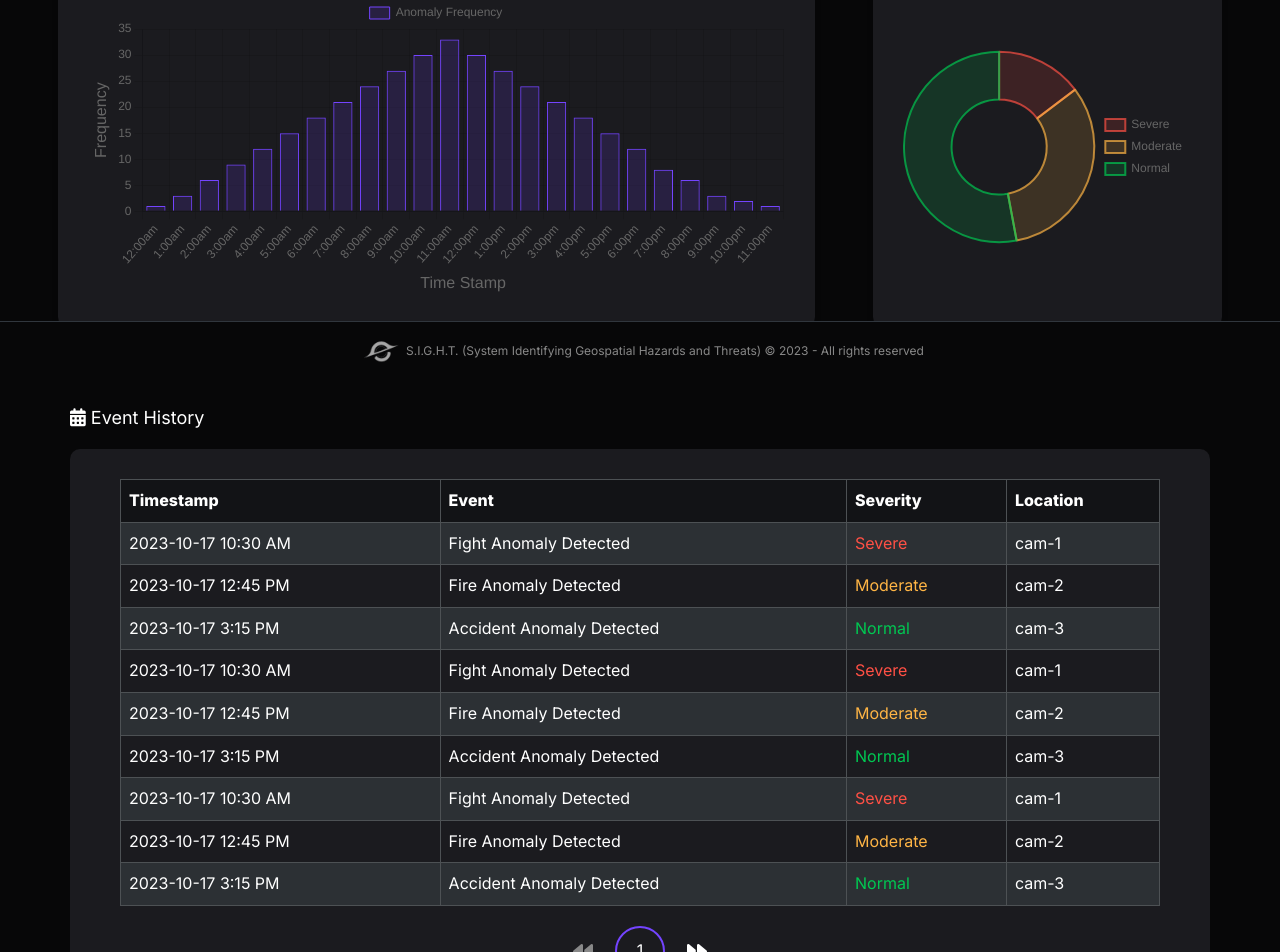
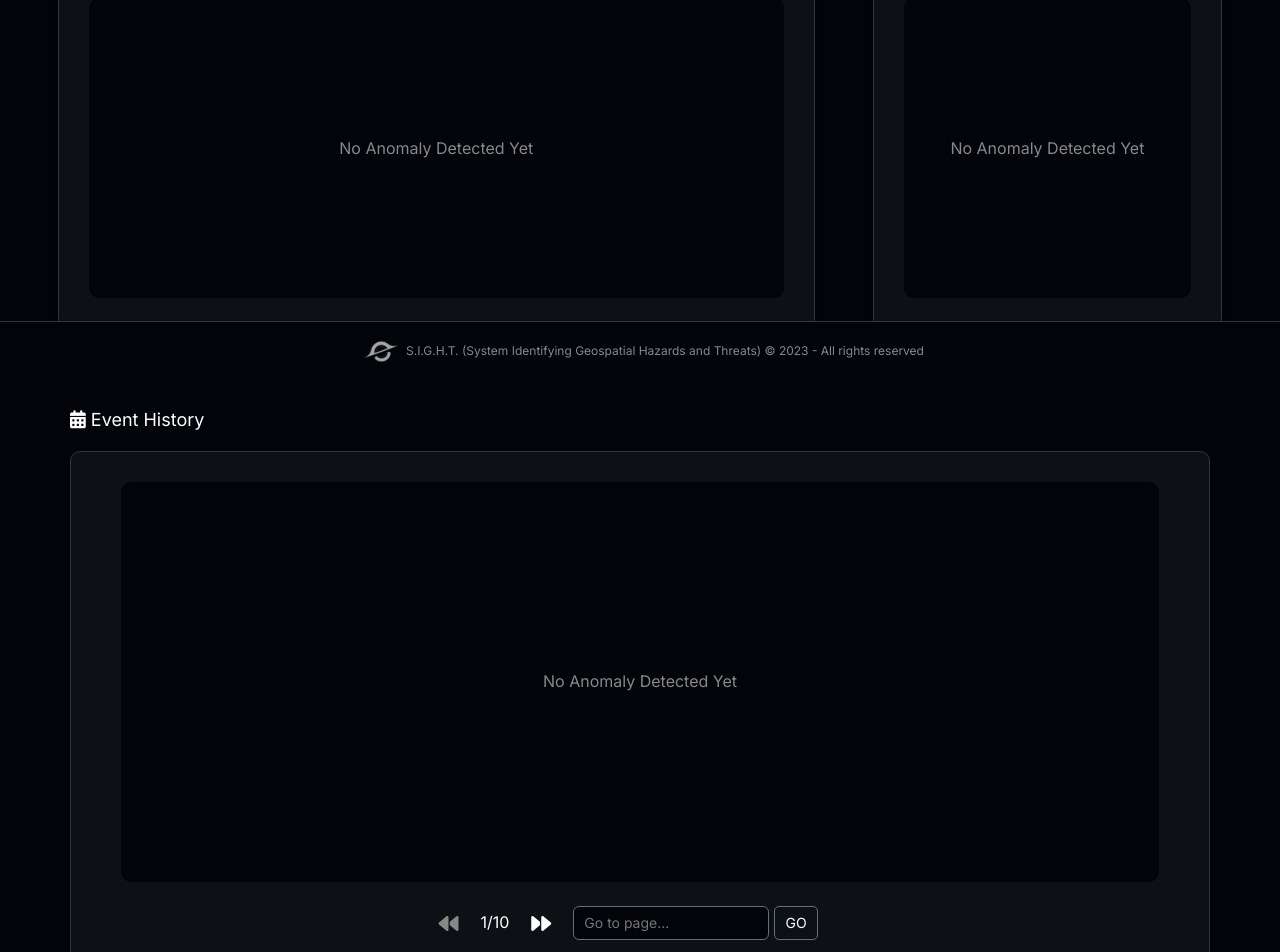
Before and after one commit to SIGHT-5A/SIGHT-Frontend, a React (Vite) app: page /home/overview in a window 1280 px wide. Shown: the part 420-1372 px from the top of the page. Built offline with nearby package versions, Linux system fonts and the light colour scheme.

Commit message:
✨ Add: Display for "No data yet"

```diff
--- a/src/Pages/Home-Dashboard/Overview/OverviewPage.jsx
+++ b/src/Pages/Home-Dashboard/Overview/OverviewPage.jsx
@@ -8,62 +8,63 @@ import PieChart from '../../../components/Charts/PieChart'
 import Table from 'react-bootstrap/Table';
 
 const OverviewPage = ({ user }) => {
-  const anomalyEvents = [
-    {
-      timestamp: '2023-10-17 10:30 AM',
-      event: 'Fight Anomaly Detected',
-      severity: 'Severe',
-      location: 'cam-1'
-    },
-    {
-      timestamp: '2023-10-17 12:45 PM',
-      event: 'Fire Anomaly Detected',
-      severity: 'Moderate',
-      location: 'cam-2'
-    },
-    {
-      timestamp: '2023-10-17 3:15 PM',
-      event: 'Accident Anomaly Detected',
-      severity: 'Normal',
-      location: 'cam-3'
-    },
-    {
-      timestamp: '2023-10-17 10:30 AM',
-      event: 'Fight Anomaly Detected',
-      severity: 'Severe',
-      location: 'cam-1'
-    },
-    {
-      timestamp: '2023-10-17 12:45 PM',
-      event: 'Fire Anomaly Detected',
-      severity: 'Moderate',
-      location: 'cam-2'
-    },
-    {
-      timestamp: '2023-10-17 3:15 PM',
-      event: 'Accident Anomaly Detected',
-      severity: 'Normal',
-      location: 'cam-3'
-    },
-    {
-      timestamp: '2023-10-17 10:30 AM',
-      event: 'Fight Anomaly Detected',
-      severity: 'Severe',
-      location: 'cam-1'
-    },
-    {
-      timestamp: '2023-10-17 12:45 PM',
-      event: 'Fire Anomaly Detected',
-      severity: 'Moderate',
-      location: 'cam-2'
-    },
-    {
-      timestamp: '2023-10-17 3:15 PM',
-      event: 'Accident Anomaly Detected',
-      severity: 'Normal',
-      location: 'cam-3'
-    },
-  ];
+  const anomalyEvents = [];
+  // const anomalyEvents = [
+  //   {
+  //     timestamp: '2023-10-17 10:30 AM',
+  //     event: 'Fight Anomaly Detected',
+  //     severity: 'Severe',
+  //     location: 'cam-1'
+  //   },
+  //   {
+  //     timestamp: '2023-10-17 12:45 PM',
+  //     event: 'Fire Anomaly Detected',
+  //     severity: 'Moderate',
+  //     location: 'cam-2'
+  //   },
+  //   {
+  //     timestamp: '2023-10-17 3:15 PM',
+  //     event: 'Accident Anomaly Detected',
+  //     severity: 'Normal',
+  //     location: 'cam-3'
+  //   },
+  //   {
+  //     timestamp: '2023-10-17 10:30 AM',
+  //     event: 'Fight Anomaly Detected',
+  //     severity: 'Severe',
+  //     location: 'cam-1'
+  //   },
+  //   {
+  //     timestamp: '2023-10-17 12:45 PM',
+  //     event: 'Fire Anomaly Detected',
+  //     severity: 'Moderate',
+  //     location: 'cam-2'
+  //   },
+  //   {
+  //     timestamp: '2023-10-17 3:15 PM',
+  //     event: 'Accident Anomaly Detected',
+  //     severity: 'Normal',
+  //     location: 'cam-3'
+  //   },
+  //   {
+  //     timestamp: '2023-10-17 10:30 AM',
+  //     event: 'Fight Anomaly Detected',
+  //     severity: 'Severe',
+  //     location: 'cam-1'
+  //   },
+  //   {
+  //     timestamp: '2023-10-17 12:45 PM',
+  //     event: 'Fire Anomaly Detected',
+  //     severity: 'Moderate',
+  //     location: 'cam-2'
+  //   },
+  //   {
+  //     timestamp: '2023-10-17 3:15 PM',
+  //     event: 'Accident Anomaly Detected',
+  //     severity: 'Normal',
+  //     location: 'cam-3'
+  //   },
+  // ];
 
   return (
     <div className='below-dashboard-main-container'>
@@ -80,12 +81,12 @@ const OverviewPage = ({ user }) => {
 
           <div className="charts">
             <div className="row">
-              <div className='bar-chart-container'>
+              <div className='card bar-chart-container'>
                 <p>Time based anomaly frequency</p>
                 <BarChart />
               </div>
 
-              <div className='pie-chart-container'>
+              <div className='card pie-chart-container'>
                 <p>Severity Frequency</p>
                 <PieChart />
               </div>
@@ -104,22 +105,25 @@ const OverviewPage = ({ user }) => {
           > <i className="fa-solid fa-calendar-days"></i> Event History</h3>
 
 
-          <div className="dark-table-container">
-
-            <Table bordered striped variant="dark" className="dark-table">
+          <div className="card dark-table-container">
+            {
+              anomalyEvents.length
+                ?
+                (
+                  <Table variant="dark" className="dark-table">
                     <thead>
                       <tr>
-                  <th style={{ background: "#121316" }}>Timestamp</th>
-                  <th style={{ background: "#121316" }}>Event</th>
-                  <th style={{ background: "#121316" }}>Severity</th>
-                  <th style={{ background: "#121316" }}>Location</th>
+                        <th style={{ background: "#161b22", padding: 10 }}>Timestamp</th>
+                        <th style={{ background: "#161b22", padding: 10 }}>Event</th>
+                        <th style={{ background: "#161b22", padding: 10 }}>Severity</th>
+                        <th style={{ background: "#161b22", padding: 10 }}>Location</th>
                       </tr>
                     </thead>
                     <tbody>
                       {anomalyEvents.map((item, index) => (
                         <tr key={index}>
-                    <td style={{ background: "var(--card-color)" }}>{item.timestamp}</td>
-                    <td style={{ background: "var(--card-color)" }}>{item.event}</td>
+                          <td style={{ background: "var(--card-color)", color: "var(--light-white)" }}>{item.timestamp}</td>
+                          <td style={{ background: "var(--card-color)", color: "var(--light-white)" }}>{item.event}</td>
                           {
                             item.severity === "Severe"
                               ?
@@ -132,21 +136,50 @@ const OverviewPage = ({ user }) => {
                                 <td style={{ background: "var(--card-color)", color: "#00C852" }}>{item.severity}</td>
                           }
 
-                    <td style={{ background: "var(--card-color)" }}>{item.location}</td>
+                          <td style={{ background: "var(--card-color)", color: "var(--light-white)" }}>{item.location}</td>
                         </tr>
-                ))}
+                      ))
+                      }
                     </tbody>
                   </Table>
+                )
+                :
+                (
+                  <div className='no-anomaly'>
+                    <p>No Anomaly Detected Yet</p>
+                  </div>
+                )
+            }
             <div className="pagination-btns">
               <button disabled={true}>
                 <i class="fa-solid fa-backward"></i>
               </button>
 
-              <button className='page-number-btn'>1</button>
+              <span className='page-number-btn'>1/10</span>
 
               <button>
                 <i class="fa-solid fa-forward"></i>
               </button>
+
+              <div className="search-page">
+                <form>
+                  <input style={{
+                    background: "var(--bg-color)",
+                    border: "1px solid #656e79",
+                    padding: "5px 10px",
+                    color: "var(--white)",
+                    width: "70%",
+                    fontSize: 14,
+                    borderRadius: 6
+                  }} type="text" placeholder='Go to page...' />
+                  <button style={{
+                    border: "1px solid #656e79",
+                    padding: "5px 10px",
+                    fontSize: 14,
+                    marginLeft: 5
+                  }} type='submit'>GO</button>
+                </form>
+              </div>
             </div>
             <button className='primary-button all-report-button'>Generate Report</button>
           </div>
@@ -157,7 +190,7 @@ const OverviewPage = ({ user }) => {
 
 
       <Footer />
-    </div>
+    </div >
   )
 }
 
--- a/src/Pages/Home-Dashboard/Overview/OverviewPage.scss
+++ b/src/Pages/Home-Dashboard/Overview/OverviewPage.scss
@@ -17,6 +17,7 @@
                         border-radius: 10px;
                         box-shadow: 0 4px 6px rgba(0, 0, 0, 0.1);
                         width: 65%;
+                        color: var(--white);
                     }
 
                     .pie-chart-container {
@@ -25,6 +26,7 @@
                         border-radius: 10px;
                         box-shadow: 0 4px 6px rgba(0, 0, 0, 0.1);
                         width: 30%;
+                        color: var(--white);
                     }
                 }
             }
@@ -82,16 +84,13 @@
 
         .pagination-btns>.page-number-btn {
             background: transparent;
-            width: 50px;
-            height: 50px;
-            border-radius: 50%;
-            border: 2px solid var(--blue);
+            color: var(--white);
         }
 
         /* Hover effect for enabled buttons */
         .pagination-btns button:not(:disabled):hover {
-            background-color: var(--hover-color);
-            /* Change this to your desired hover color */
+            transition: all 0.2s ease;
+            color: var(--blue);
         }
 
 
@@ -100,8 +99,20 @@
             cursor: pointer;
             width: 300px;
         }
-        .all-report-button:hover{
+
+        .all-report-button:hover {
             background: var(--hover-color);
+        }
+
+        .no-anomaly {
+            width: 100%;
+            height: 50vh;
+            display: flex;
+            justify-content: center;
+            align-items: center;
+            background: var(--bg-color);
+            color: var(--grey);
+            border-radius: 10px;
         }
     }
 }
@@ -132,9 +143,19 @@
             }
         }
 
-        .dark-table-container {
-            padding: 10px 10px;
-            background-color: transparent;
+        .card {
+            padding: 10px 10px !important;
+            background-color: transparent !important;
+            border-radius: 10px !important;
+            border: 1px solid transparent !important;
+        }
+
+
+
+        .dark-table-container .no-anomaly {
+            background: var(--card-color);
+            border: 1px solid var(--border-color);
+            color: var(--grey);
             border-radius: 10px;
         }
     }
--- a/src/components/Charts/BarChart.jsx
+++ b/src/components/Charts/BarChart.jsx
@@ -1,17 +1,20 @@
 import React from 'react';
 import { Chart as ChartJS, BarElement, CategoryScale, LinearScale, Tooltip } from 'chart.js';
 import { Bar } from 'react-chartjs-2';
+import "./chart.scss"
 
 ChartJS.register(CategoryScale, LinearScale, BarElement, Tooltip);
 
 const BarChart = () => {
     // Generate random data for the y-axis (anomaly frequencies)
-    const yData = [
-        1, 3, 6, 9, 12, 15,
-        18, 21, 24, 27, 30, 33,
-        30, 27, 24, 21, 18, 15,
-        12, 8, 6, 3, 2, 1
-    ];
+    // const yData = [
+    //     1, 3, 6, 9, 12, 15,
+    //     18, 21, 24, 27, 30, 33,
+    //     30, 27, 24, 21, 18, 15,
+    //     12, 8, 6, 3, 2, 1
+    // ];
+
+    const yData = [];
 
     // Create labels for the x-axis
     const xLabels = [
@@ -24,12 +27,12 @@ const BarChart = () => {
     // Create colors for each data point
     const shadesOfBlueBorder = [];
     for (let i = 0; i < 24; i++) {
-        shadesOfBlueBorder.push("#7444ff");
+        shadesOfBlueBorder.push("#167efc");
     }
 
     const shadesOfBlue = [];
     for (let i = 0; i < 24; i++) {
-        shadesOfBlue.push("#7444ff27");
+        shadesOfBlue.push("#167efc27");
     }
 
     const data = {
@@ -100,7 +103,18 @@ const BarChart = () => {
 
     return (
         <div>
-            <Bar height={300} width={400} data={data} options={options} />
+            {
+                yData.length
+                    ?
+                    (<Bar height={300} width={400} data={data} options={options} />)
+                    :
+                    (
+                        <div className='no-anomaly'>
+                            <p>No Anomaly Detected Yet</p>
+                        </div>
+                    )
+            }
+
         </div>
     );
 };
--- a/src/components/Charts/PieChart.jsx
+++ b/src/components/Charts/PieChart.jsx
@@ -1,12 +1,14 @@
 import React from 'react';
 import { Chart as ChartJS, ArcElement, CategoryScale, LinearScale, Tooltip, Legend } from 'chart.js';
 import { Doughnut } from 'react-chartjs-2';
+import "./chart.scss"
 
 ChartJS.register(CategoryScale, LinearScale, Tooltip, Legend, ArcElement);
 
 const PieChart = () => {
 
-    const SeverityData = [5, 11, 18];
+    // const SeverityData = [5, 11, 18];
+    const SeverityData = [];
 
     const data = {
         labels: ['Severe', 'Moderate', 'Normal'],
@@ -51,7 +53,17 @@ const PieChart = () => {
 
     return (
         <div>
-            <Doughnut height={300} data={data} options={options} />
+            {
+                SeverityData.length
+                    ?
+                    (<Doughnut height={300} data={data} options={options} />)
+                    :
+                    (
+                        <div className='no-anomaly'>
+                            <p>No Anomaly Detected Yet</p>
+                        </div>
+                    )
+            }
         </div>
     );
 };
--- /dev/null
+++ b/src/components/Charts/chart.scss
@@ -0,0 +1,13 @@
+.no-anomaly{
+    width: 100%;
+    height: 300px;
+    display: flex;
+    justify-content: center;
+    align-items: center;
+    background: var(--bg-color);
+    color: var(--grey);
+    border-radius: 10px;
+    p{
+        margin: 0;
+    }
+}
--- a/src/components/LoginSignUpBody/LoginSignUpBody.scss
+++ b/src/components/LoginSignUpBody/LoginSignUpBody.scss
@@ -103,8 +103,7 @@
     .policy-content {
         width: 40%;
         height: 85%;
-        background-color: #121316;
-        border: 1px solid rgba(255, 255, 255, 0.41);
+        background-color: var(--card-color);
         scroll-behavior: smooth;
         overflow-y: scroll;
         text-align: left;
@@ -113,8 +112,70 @@
         color: #ffffffbd;
 
         h4 {
-            color: #7444ff;
+            color: var(--blue);
             align-self: center;
+        }
+
+        .wrapper {
+            color: white;
+            font-size: 22px;
+            margin-right: 5px;
+        }
+
+        @-webkit-keyframes rainbow {
+            0% {
+                background-position: 0% 82%
+            }
+
+            50% {
+                background-position: 100% 19%
+            }
+
+            100% {
+                background-position: 0% 82%
+            }
+        }
+
+        @-moz-keyframes rainbow {
+            0% {
+                background-position: 0% 82%
+            }
+
+            50% {
+                background-position: 100% 19%
+            }
+
+            100% {
+                background-position: 0% 82%
+            }
+        }
+
+        @-o-keyframes rainbow {
+            0% {
+                background-position: 0% 82%
+            }
+
+            50% {
+                background-position: 100% 19%
+            }
+
+            100% {
+                background-position: 0% 82%
+            }
+        }
+
+        @keyframes rainbow {
+            0% {
+                background-position: 0% 82%
+            }
+
+            50% {
+                background-position: 100% 19%
+            }
+
+            100% {
+                background-position: 0% 82%
+            }
         }
     }
 }
--- a/src/components/LoginSignUpBody/TermsOfService.js
+++ b/src/components/LoginSignUpBody/TermsOfService.js
@@ -1,34 +1,42 @@
 const data = [
     {
         title: "Use of the Application",
+        icon: `<i class="fa-solid fa-tablet-screen-button"></i>`,
         info: "You are responsible for any activity that occurs under your account."
     },
     {
         title: "Privacy",
+        icon: `<i class="fa-solid fa-lock"></i>`,
         info: "Your use of the SIGHT application is also governed by our Privacy Policy."
     },
     {
         title: "Account Registration",
+        icon: `<i class="fa-regular fa-address-card"></i>`,
         info: "You may need to create an account to use certain features of the application. You agree to provide accurate, current, and complete information during the registration process."
     },
     {
         title: "Prohibited Activities",
+        icon: `<i class="fa-solid fa-ban"></i>`,
         info: "You may not access or use the SIGHT application for any purpose other than that for which we make it available."
     },
     {
         title: "Termination",
+        icon: `<i class="fa-solid fa-trash-can"></i>`,
         info: "We may terminate or suspend your account and access to the SIGHT application immediately, without prior notice or liability, for any reason."
     },
     {
         title: "Information We Collect",
+        icon: `<i class="fa-solid fa-database"></i>`,
         info: "When you use the SIGHT application, we collect information provided by you when you sign up for an account, which may include your email address, name, mobile number and profile picture. We may also collect data about your usage of the application and the content you submit."
     },
     {
         title: "Data Security",
+        icon: `<i class="fa-solid fa-user-shield"></i>`,
         info: "We take reasonable steps to protect your information from unauthorized access, disclosure, alteration, or destruction."
     },
     {
         title: "How We Use Your Information",
+        icon: `<i class="fa-solid fa-sheet-plastic"></i>`,
         info: "We use the information you provide to manage your account, identify you, and send you important updates. We may use your information to respond to your inquiries, provide customer support, and improve the SIGHT application. We will not share or sell your personal information to third parties for marketing or advertising purposes."
     }
 ]
--- a/src/components/Navbar/Navbar.scss
+++ b/src/components/Navbar/Navbar.scss
@@ -40,7 +40,7 @@
         }
 
         .outer-fa:hover {
-            border: 1px solid #7444ff;
+            border: 1px solid var(--hover-color);
             border-radius: 0.375rem;
             cursor: pointer;
         }
@@ -52,7 +52,7 @@
                 position: absolute;
                 top: 2px;
                 right: 2px;
-                background: #7444ff;
+                background: var(--blue);
                 width: 10px;
                 height: 10px;
                 border-radius: 50%;
@@ -76,7 +76,7 @@
             i {
                 color: #fff;
                 background: rgba(128, 128, 128, 0.244);
-                border: 1px solid #7444ff;
+                border: 1px solid var(--blue);
             }
         }
 
--- a/src/styles.scss
+++ b/src/styles.scss
@@ -7,16 +7,17 @@
 }
 
 :root {
-    --bg-color: #070708;
-    --card-color: #1B1B1F;
+    --bg-color: #02040a;
+    --card-color: #0d1116;
     --white: #fff;
+    --light-white: #fdfdfd;
     --black: #000;
     --grey: #888;
-    --blue: #7444ff;
+    --blue: #346aff;
     --green: #00C852;
     --red: #FF5045;
     --orange: #FFB545;
-    --hover-color: #4e2eaf;
+    --hover-color: #4c7cff;
     --border-color: #30363d;
 }
 
@@ -59,3 +60,7 @@ img {
     font-weight: 500;
     font-size: 1rem;
 }
+
+.card {
+    border: 1px solid var(--border-color);
+}
```
Also changed, not shown: src/components/LoginSignUpBody/LoginSignUpBody.jsx (+18 -9 lines). Lines whose indentation alone changed are shown as unchanged.
